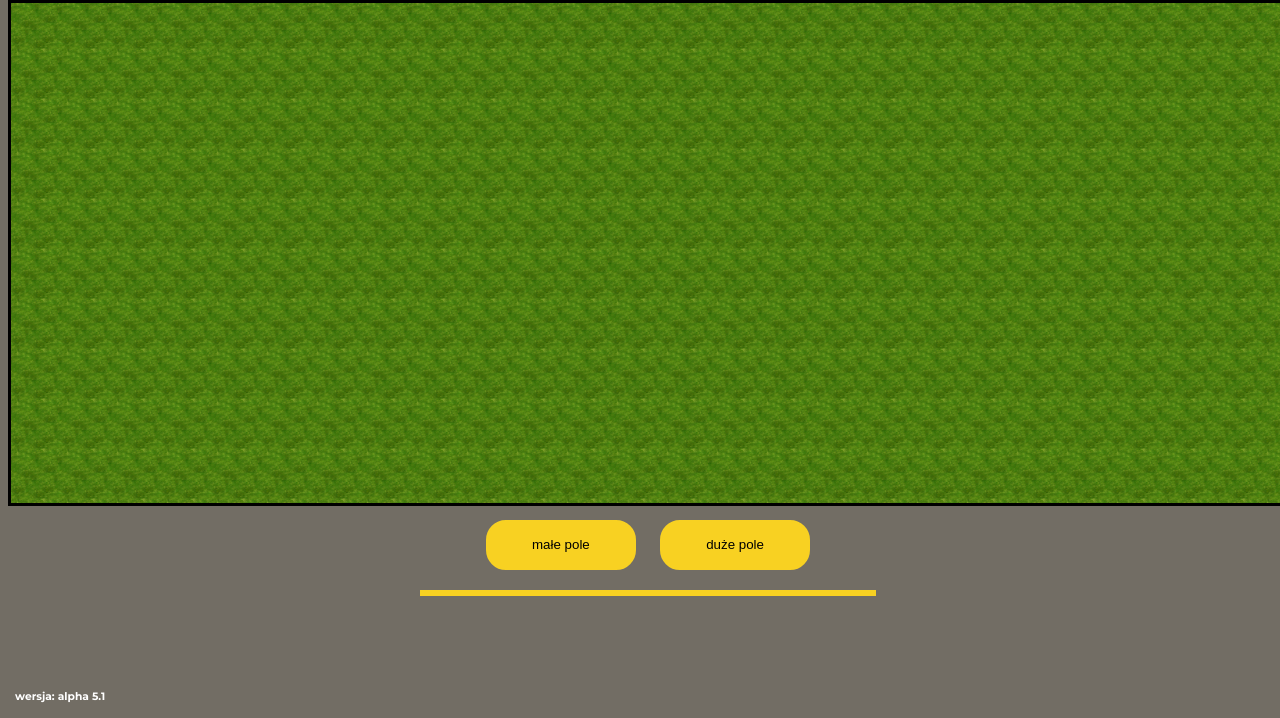
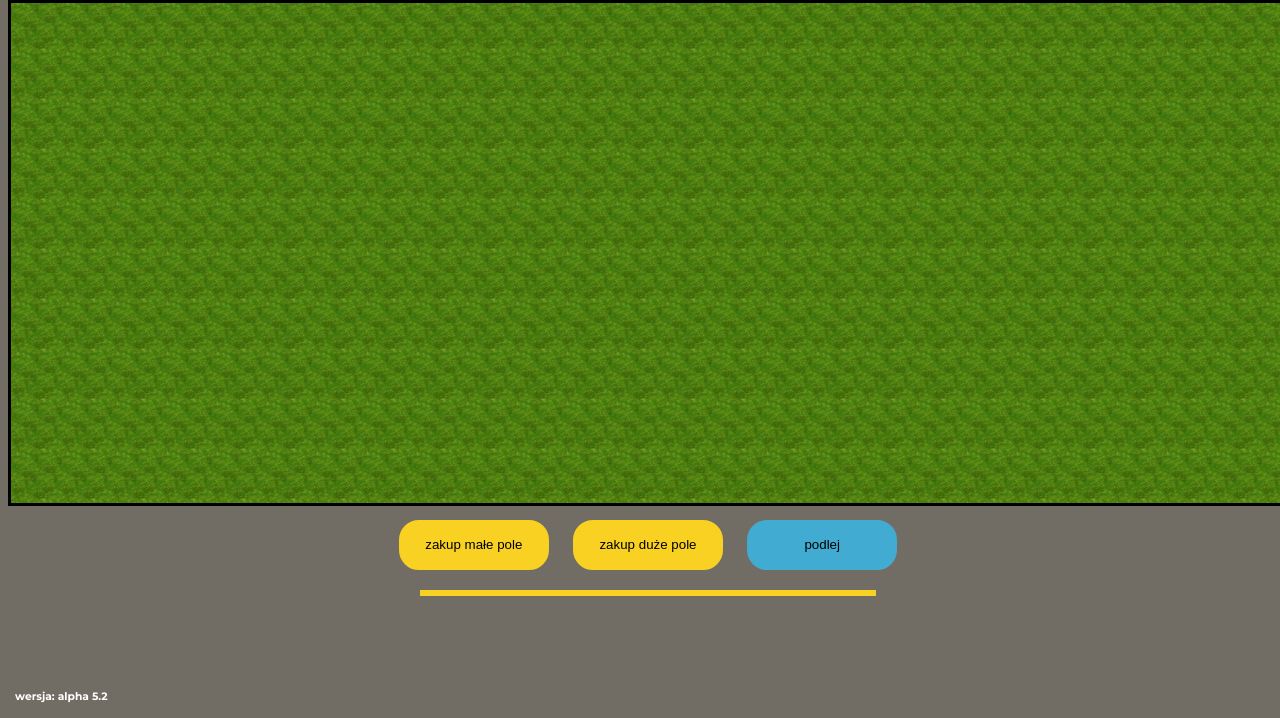
Before and after one commit to Wiktor102/FarmAdventure, a plain HTML site: page index.html in a window 1280 px wide. Shown: the part 82-800 px from the top of the page. Drawn offline with Linux system fonts and the light colour scheme.

Commit message:
Version 5.1 . Added water button and inproved style.css file

```diff
--- a/index.html
+++ b/index.html
@@ -26,9 +26,9 @@
 <img src="img/textures/field2.png" alt=":(" style="display: none;" id="I4">
 
 
-<button onclick="fieldSize(1)">małe pole</button>
-<button onclick="fieldSize(2)">duże pole</button>
-
+<button onclick="fieldSize(1)">zakup małe pole</button>
+<button onclick="fieldSize(2)">zakup duże pole</button>
+<button onclick="water()" id="b3">podlej</button>
 <hr/>
 
 
@@ -78,7 +78,7 @@
 
 
 
-        <h6>wersja: alpha 5.1</h6>
+        <h6>wersja: alpha 5.2</h6>
 
 
 
--- a/style.css
+++ b/style.css
@@ -32,7 +32,6 @@ button{
 
 button:hover{
     border: 5px solid #ffffff;
-    background-color: #f8d122;
 }
 
 hr{
@@ -48,6 +47,14 @@ hr{
 
 }
 
+#b3{
+    border-color: #41abd1;
+    background-color: #41abd1;
+}
+
+#b3:hover{
+    border: 5px solid #ffffff;
+}
 
 
 
```
